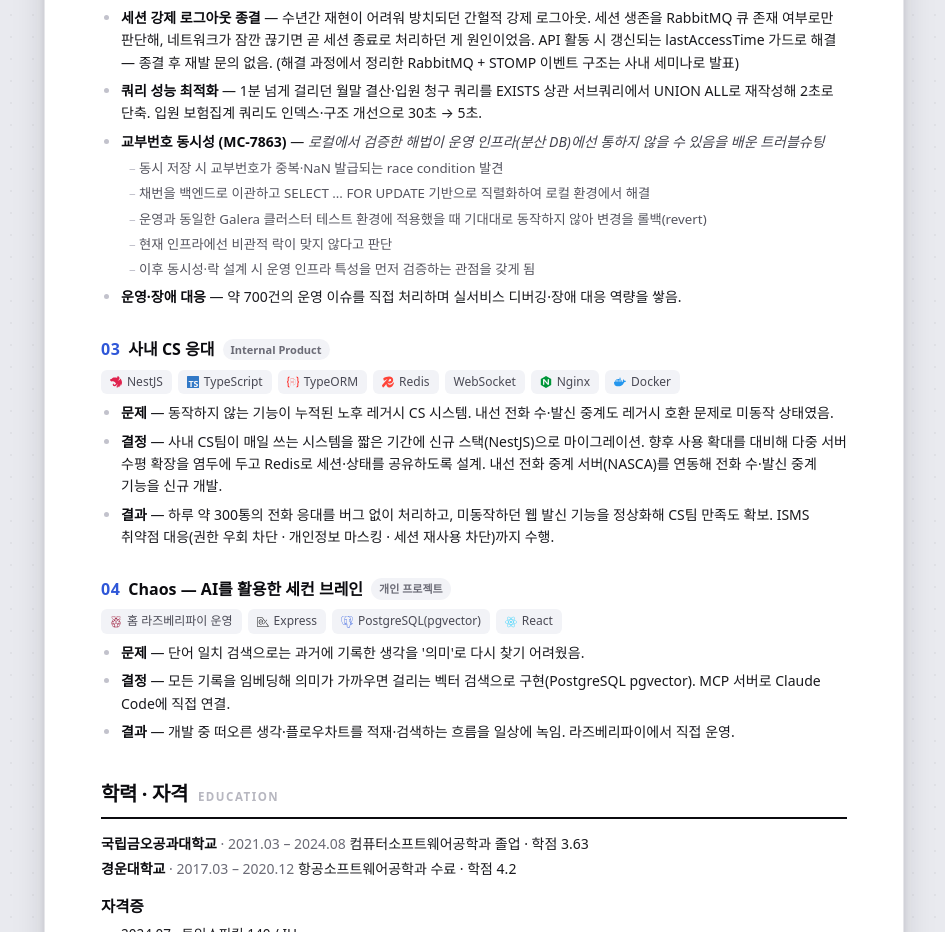
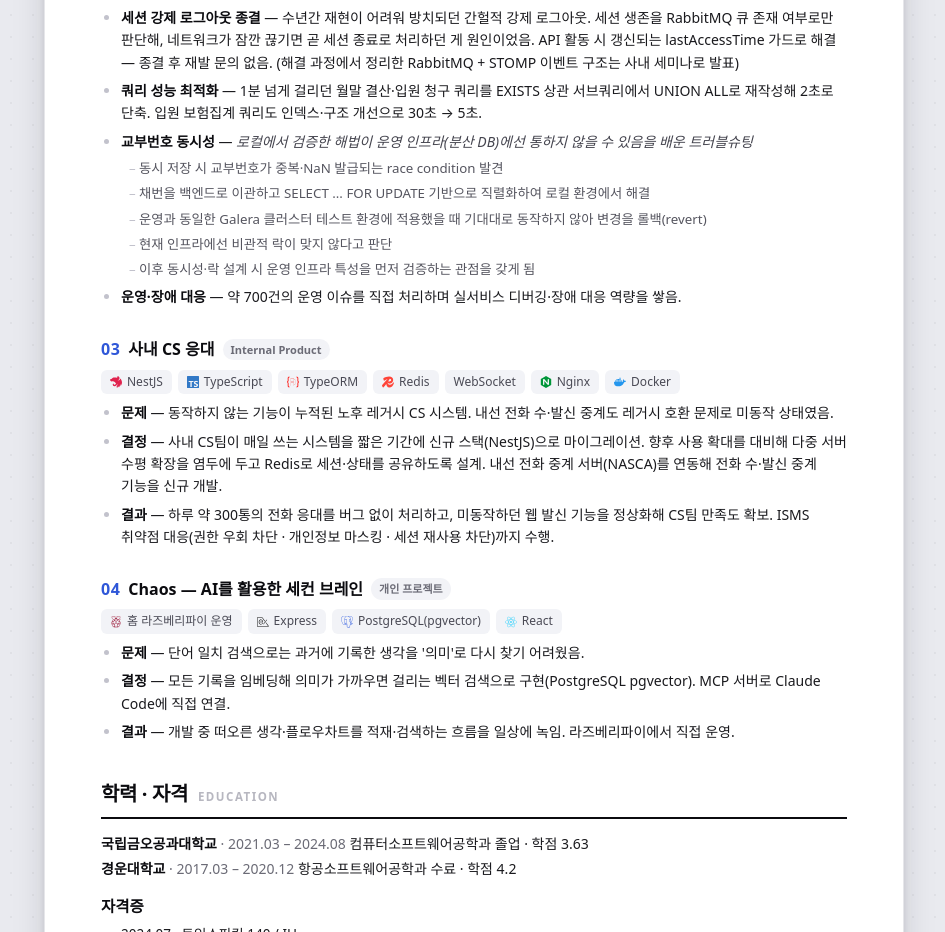
Before and after one commit to JongDeug/jh-portfolio, a React (Vite) app: page / in a window 1280 px wide. Shown: the part 2120-3052 px from the top of the page, without its empty margins (166-1111 px from the left). Built offline with nearby package versions, Linux system fonts and the light colour scheme; a web font is replaced by a local one.

Commit message:
fix(resume): 교부번호 항목에서 Jira 이슈키(MC-7863) 제거
사내 이슈 트래커 번호가 외부 이력서에 노출되지 않도록 라벨에서 삭제.

Co-Authored-By: Claude Opus 4.8 <noreply@anthropic.com>

```diff
--- a/src/data/resume.js
+++ b/src/data/resume.js
@@ -81,7 +81,7 @@ export default {
         { k: `세션 강제 로그아웃 종결`, v: `수년간 재현이 어려워 방치되던 간헐적 강제 로그아웃. 세션 생존을 RabbitMQ 큐 존재 여부로만 판단해, 네트워크가 잠깐 끊기면 곧 세션 종료로 처리하던 게 원인이었음. API 활동 시 갱신되는 lastAccessTime 가드로 해결 — 종결 후 재발 문의 없음. (해결 과정에서 정리한 RabbitMQ + STOMP 이벤트 구조는 사내 세미나로 발표)` },
         { k: `쿼리 성능 최적화`, v: `1분 넘게 걸리던 월말 결산·입원 청구 쿼리를 EXISTS 상관 서브쿼리에서 UNION ALL로 재작성해 2초로 단축. 입원 보험집계 쿼리도 인덱스·구조 개선으로 30초 → 5초.` },
         {
-          k: `교부번호 동시성 (MC-7863)`,
+          k: `교부번호 동시성`,
           v: `로컬에서 검증한 해법이 운영 인프라(분산 DB)에선 통하지 않을 수 있음을 배운 트러블슈팅`,
           italic: true,
           sub: [
```
